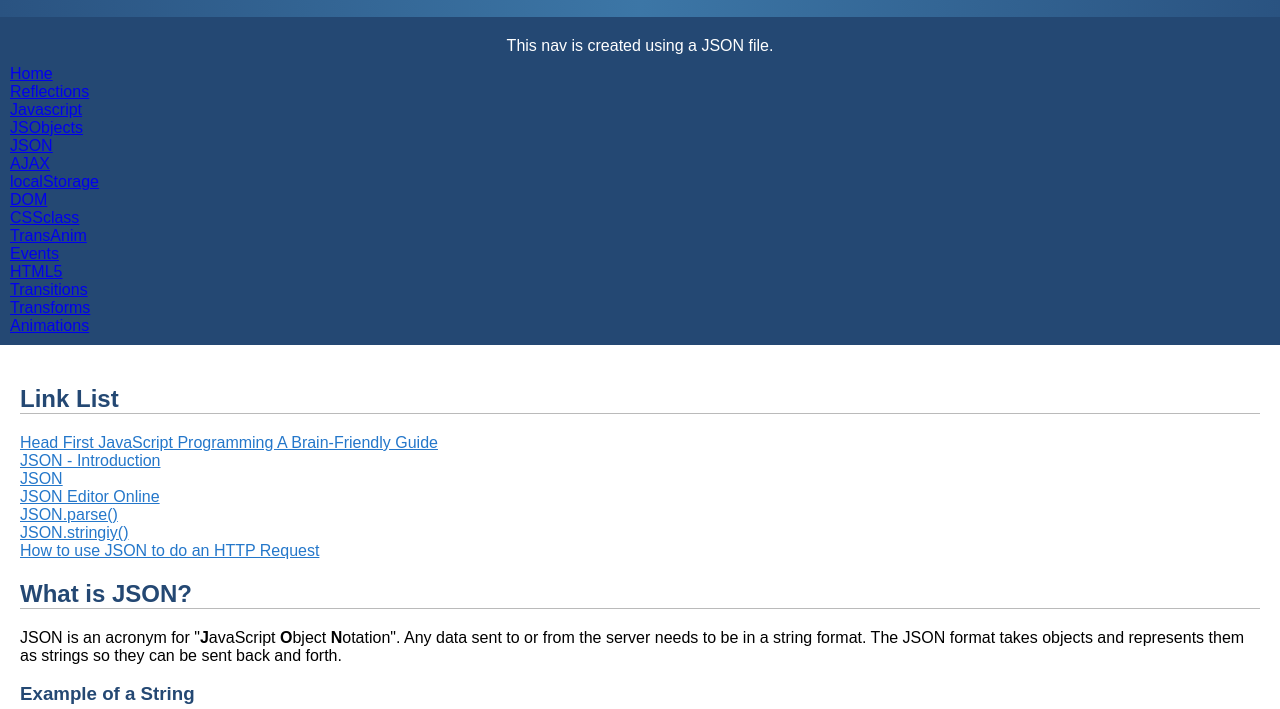
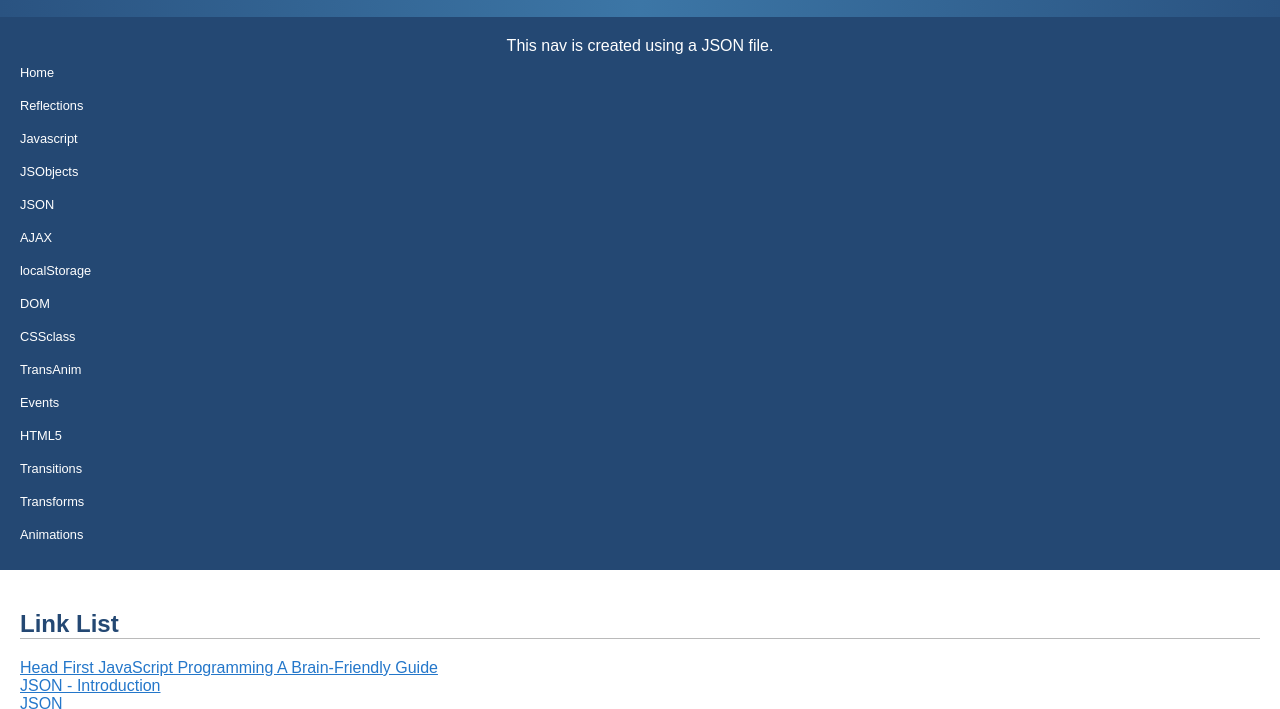
Before and after one commit to Hansen-Breanna/hansen-breanna.github.io, a plain HTML site: page json.html in a window 1280 px wide. Shown: the part 83-792 px from the top of the page. Drawn offline with Linux system fonts and the light colour scheme.

Commit message:
Finish JSON page

```diff
--- a/json.html
+++ b/json.html
@@ -98,8 +98,8 @@ Returns:
 
     <footer></footer>
 
+    <script src="scripts/json-scripts.js"></script>
     <script src="scripts/styles.js"></script>
-    <script src="scripts/json-scripts.js"></script>
 
 </body>
 </html>
--- a/scripts/json-scripts.js
+++ b/scripts/json-scripts.js
@@ -34,10 +34,11 @@
        var nav = JSON.parse(newNav.responseText);
        console.log(nav.urlList);
        var finalString = "";
-       for(var i=0; i<nav.urlList.length; i++){
+       for(var i = 0; i < nav.urlList.length; i++){
          var navItem = nav.urlList[i];
-         finalString += "<a href='" + navItem.url + "'>" + navItem.name + "</a><br>";
+         finalString += "<li class='jsonList'><a style='color:#fff;' href='" + navItem.url + "'>" +
+         navItem.name + "</a></li><br>";
        }
-       document.getElementById('nav-menu').innerHTML = finalString;
+       document.getElementById('nav-menu').innerHTML = "<ul>" + finalString + "</ul>";
        console.log(nav);
    }
--- a/styles/style.css
+++ b/styles/style.css
@@ -38,6 +38,9 @@ nav {
     color: #fff;
     padding: 10px;
 }
+nav a {
+    text-decoration: none;
+}
 nav p {
     color: #fff;
     margin: 0;
@@ -50,10 +53,13 @@ nav ul {
     padding: 0;
 }
 nav ul li {
-    color: white;
     font-size: 0.8em;
     margin: 0;
     padding: 10px;
+}
+
+li.jsonList {
+    padding: 0 10px;
 }
 
 /* ----- body ----- */
```
